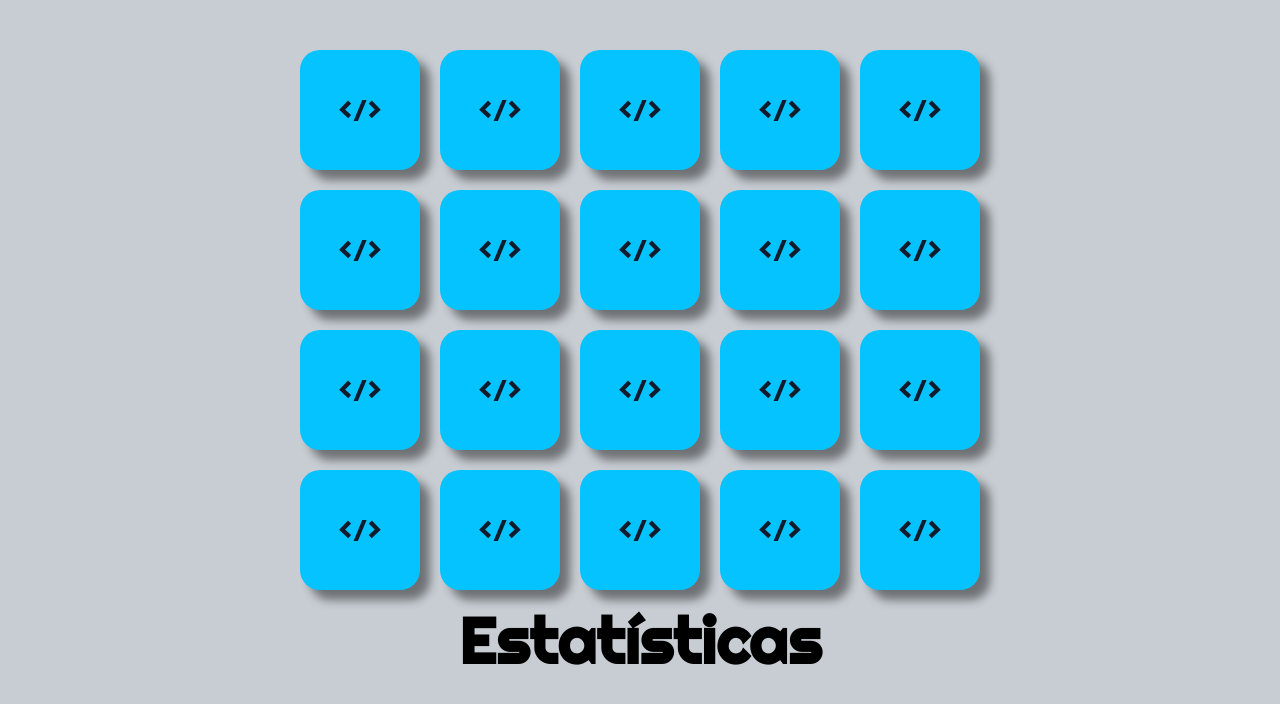
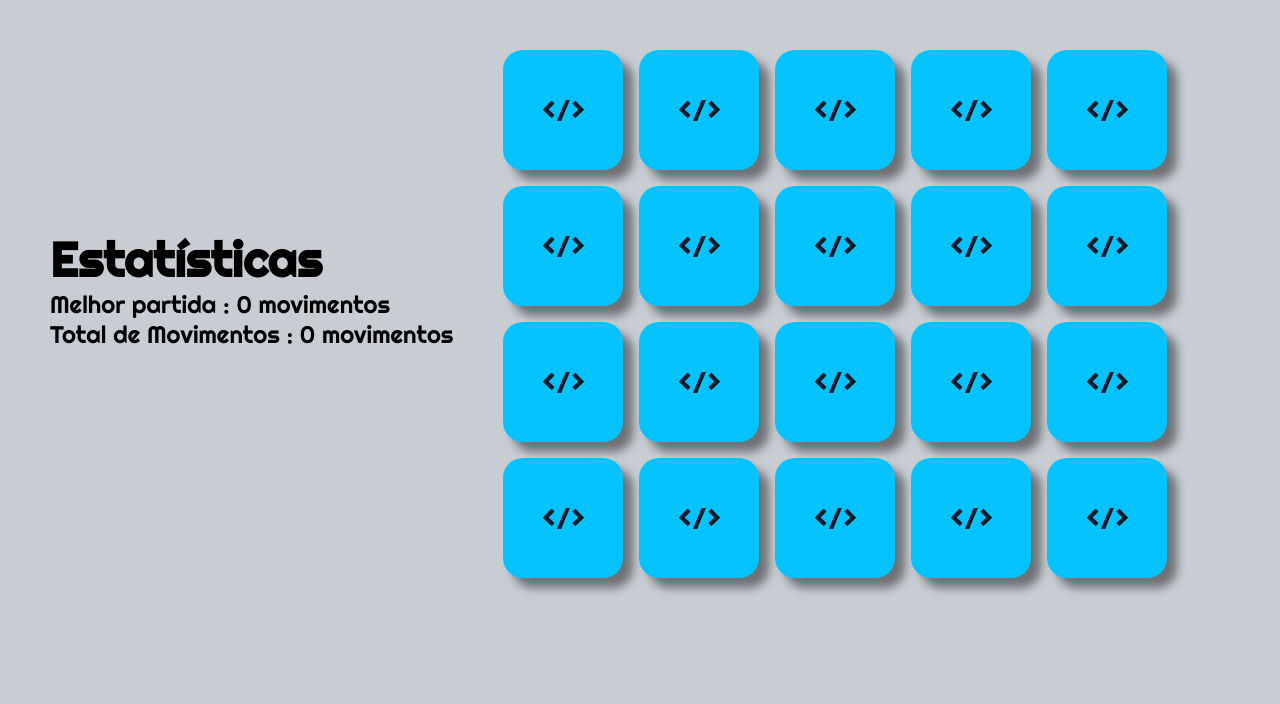
Before and after one commit to Gardium/memoryGame, a plain HTML site: page index.html in a window 1280 px wide. Drawn offline with Linux system fonts and the light colour scheme.

Commit message:
Adicionado contador de movimentos

```diff
--- a/assets/scripts/game.js
+++ b/assets/scripts/game.js
@@ -2,6 +2,10 @@ let game = {
   lockMode: false,
   firstCard: null,
   secondCard: null,
+  min:
+    localStorage.getItem("minMoves") == null
+      ? 0
+      : parseInt(localStorage.getItem("minMoves")),
 
   setCard: function (id) {
     let card = this.cards.filter((card) => card.id === id)[0];
@@ -26,7 +30,6 @@ let game = {
     if (!this.firstCard || !this.secondCard) {
       return false;
     }
-
     return this.firstCard.icon == this.secondCard.icon;
   },
 
@@ -56,7 +59,7 @@ let game = {
     }
 
     this.cards = this.cards.flatMap((pair) => pair);
-    // this.shuffleCards();
+    this.shuffleCards();
     return this.cards;
   },
 
@@ -102,4 +105,10 @@ let game = {
   checkGameOver: function () {
     return this.cards.filter((card) => !card.flipped).length == 0;
   },
+  minMoves: function () {
+    if (this.min == 0 || moves < this.min) {
+      localStorage.setItem("minMoves", moves);
+      this.min = localStorage.getItem("minMoves");
+    }
+  },
 };
--- a/assets/scripts/script.js
+++ b/assets/scripts/script.js
@@ -3,7 +3,7 @@ const BACK = "card-back";
 const CARD = "card";
 const ICON = "icon";
 let moves = 0;
-let games = 0;
+let right = 0;
 let movesCounter = document.getElementById("moves");
 let modal = document.getElementById("gameOver");
 let gameBoard = document.getElementById("gameBoard");
@@ -15,6 +15,7 @@ function startGame() {
 }
 
 function initializeCards(cards) {
+  clearVariables();
   game.cards.forEach((card) => {
     let cardElement = document.createElement("div");
     cardElement.id = card.id;
@@ -50,10 +51,10 @@ function flipCard() {
   if (game.setCard(this.id)) {
     this.classList.add("flip");
     if (game.secondCard) {
+      movesCount();
       if (game.checkMatch()) {
         game.clearCards();
         game.checkGameOver();
-        movesCount();
       } else {
         setTimeout(() => {
           let firstCardView = document.getElementById(game.firstCard.id);
@@ -70,6 +71,8 @@ function flipCard() {
 
 function showModal() {
   if (game.checkGameOver()) {
+    game.minMoves();
+
     modal.style.display = "flex";
   } else {
     modal.style.display = "none";
@@ -77,18 +80,23 @@ function showModal() {
 }
 
 function restart() {
-  gameBoard.innerHTML = "";
   startGame();
-  moves = 0;
-  games++;
-  document.getElementById("games").innerHTML = `Você jogou ${games} jogo(s)`;
-  movesCounter.innerHTML = "";
   game.checkGameOver();
   showModal();
 }
 
 function movesCount() {
   moves++;
-  movesCounter.innerHTML = `Você já fez  ${moves} jogada(s)`;
-  document.getElementById("totalMoves").innerHTML = `Com  ${moves} jogada`;
+
+  movesCounter.innerHTML = `Total de Movimentos : ${moves} movimentos`;
+  document.getElementById("totalMoves").innerHTML = `Com  ${moves} movimentos`;
 }
+
+function clearVariables() {
+  gameBoard.innerHTML = "";
+  moves = 0;
+  movesCounter.innerHTML = `Total de Movimentos : ${moves} movimentos`;
+  document.getElementById(
+    "games"
+  ).innerHTML = `Melhor partida : ${game.min} movimentos`;
+}
--- a/assets/styles/style.css
+++ b/assets/styles/style.css
@@ -8,7 +8,7 @@
 body {
   font-family: "Righteous", sans-serif;
   display: flex;
-  justify-content: center;
+  justify-content: flex-start;
   align-items: center;
   height: 100%;
   background-color: #c7cdd3;
@@ -88,16 +88,24 @@ body {
 }
 
 #gameBoard {
+  order: 1;
   margin-top: 50px;
-  max-width: 700px;
+  max-width: 900px;
   display: grid;
   grid-template: repeat(4, 1fr) / repeat(5, 1fr);
-  grid-gap: 20px;
+  grid-gap: 16px;
 }
 
 #cont {
-  position: absolute;
-  bottom: 15%;
-  font-size: 2rem;
-  text-align: center;
+  font-size: 1.5rem;
+  text-align: left;
+  margin-left: 50px;
+  margin-right: 50px;
+  min-width: 400px;
 }
+@media screen and (min-width: 1440px) {
+  .card {
+    width: 150px;
+    height: 150px;
+  }
+}
```
